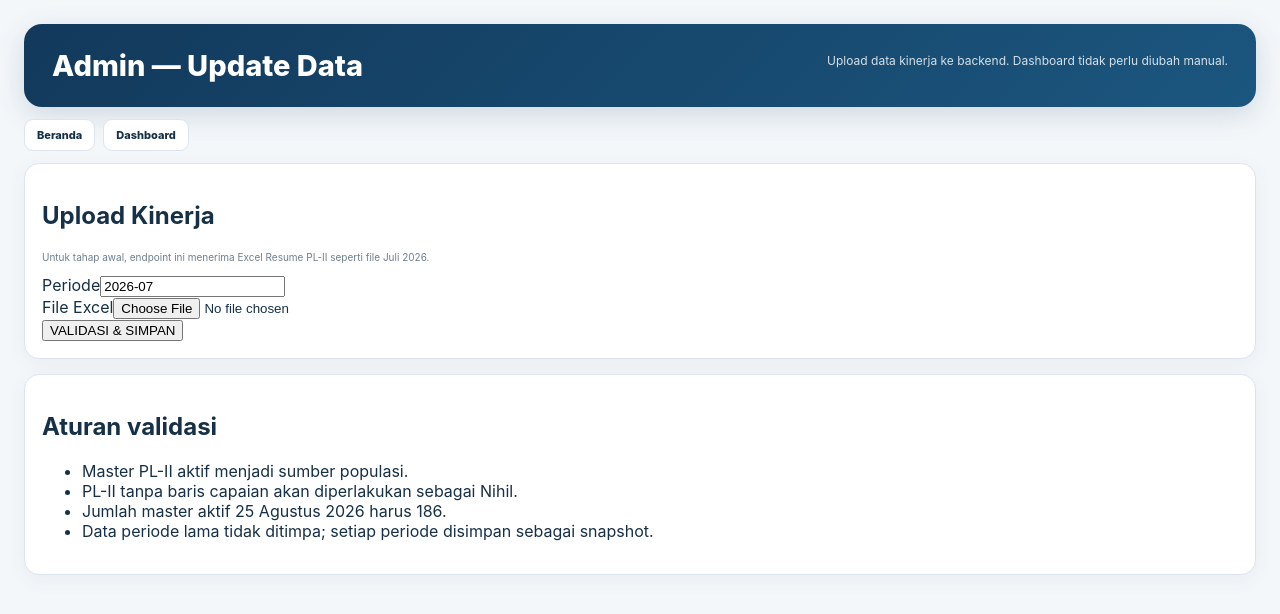
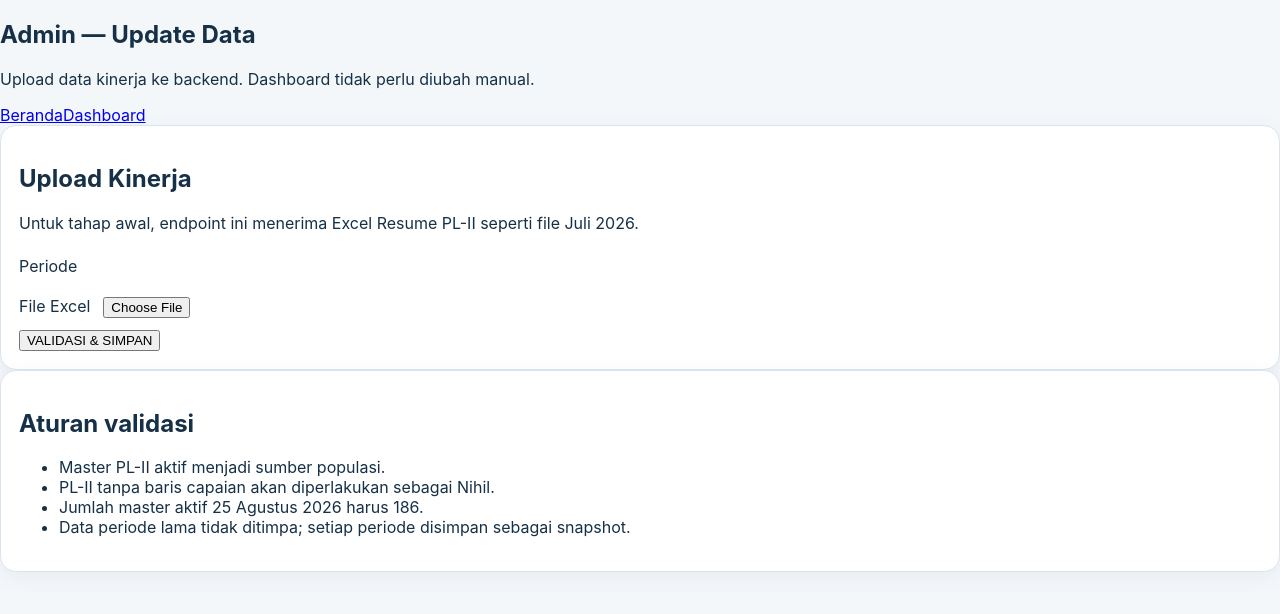
Before and after one commit to rinisetia-project/pl2-kinerja, a Next.js app: page /admin in a window 1280 px wide. Shown: the top 614 px of the page. Built offline with nearby package versions, Linux system fonts and the light colour scheme.

Commit message:
Update globals.css

```diff
--- a/app/globals.css
+++ b/app/globals.css
@@ -1,51 +1,18 @@
-
-:root{--navy:#12395b;--blue:#226ca8;--blue2:#4b91c8;--green:#2e7d62;--orange:#d7782d;--red:#b74b4b;--ink:#163047;--muted:#6e7f8f;--bg:#f4f7fa;--card:#fff;--line:#dce5ed}
-*{box-sizing:border-box}
-body{margin:0;font-family:Inter,Segoe UI,Arial,sans-serif;background:var(--bg);color:var(--ink)}
-.wrap{max-width:1550px;margin:auto;padding:24px}
-.hero{background:linear-gradient(135deg,var(--navy),#1b567f);color:#fff;border-radius:18px;padding:24px 28px;box-shadow:0 8px 28px rgba(20,60,90,.16);display:flex;justify-content:space-between;gap:24px}
-.topbar-main{min-width:0;flex:1}
-.eyebrow{font-size:10px;font-weight:800;letter-spacing:.5px;opacity:.82;margin-bottom:4px}
-.hero h1{font-size:29px;font-weight:800;margin:0}
-.hero p{margin:5px 0 0;opacity:.82;font-size:12px}
-.hero-badge{text-align:right;font-size:10px;line-height:1.45;white-space:nowrap;align-self:flex-end}.hero-badge b{font-size:12px}
-.toolbar{margin-top:17px;display:flex;gap:10px;flex-wrap:wrap}
-.toolbar select,.toolbar input{padding:10px 12px;border-radius:9px;border:1px solid rgba(255,255,255,.35);background:rgba(255,255,255,.12);color:#fff;outline:0}
-.toolbar select option{background:#fff;color:#111}
-.toolbar .searchbox{background:#fff;color:#111;border:1px solid var(--line);min-width:290px}
-.nav{display:flex;gap:8px;margin:12px 0}
-.nav a{padding:8px 12px;border:1px solid var(--line);background:#fff;border-radius:9px;color:var(--ink);text-decoration:none;font-size:11px;font-weight:800}
-.nav a.active{background:#eef5fa;border-color:#bfd3e0}
-.kpis{display:grid;grid-template-columns:repeat(6,1fr);gap:15px;margin:18px 0}
-.card{background:#fff;border:1px solid var(--line);border-radius:15px;padding:17px;box-shadow:0 5px 20px rgba(30,65,95,.055)}
-.kpi .label,.kpi span{text-transform:uppercase;letter-spacing:.7px;font-size:10px;color:var(--muted);font-weight:800}
-.kpi .value,.kpi b{font-size:25px;font-weight:800;margin:8px 0 3px;display:block}
-.kpi .meta,.kpi small{font-size:11px;color:var(--muted)}
-.grid.two{display:grid;grid-template-columns:1.05fr .95fr;gap:15px;margin-bottom:15px}
-.section{margin-bottom:15px}
-.section-title,.section-head h2{font-size:16px;font-weight:800;margin:0 0 12px}
-.section-head{display:flex;justify-content:space-between;align-items:flex-start;gap:12px;margin-bottom:12px}
-.section-head p{font-size:11px;color:var(--muted);margin:4px 0 0}
-.tabs{display:flex;gap:7px;margin-bottom:10px}.tabs button,.tab,.sort-group button{padding:7px 10px;border:1px solid var(--line);background:#fff;border-radius:8px;font-weight:700;cursor:pointer;color:var(--ink);font-size:10px}.tabs button.selected,.sort-group button.selected{background:var(--navy);color:#fff}
-.chart-wrap{height:330px;overflow:auto}
-.bars{display:grid;gap:2px}
-.barrow{display:grid;grid-template-columns:260px 1fr 78px;gap:9px;align-items:center;margin:7px 0}
-.barlabel,.bar-label{font-size:11px;white-space:nowrap;overflow:hidden;text-overflow:ellipsis}
-.barlabel span{display:block;overflow:hidden;text-overflow:ellipsis}
-.barlabel small{display:block;font-size:9px;color:var(--muted);margin-top:2px}
-.bartrack{height:15px;background:#e9eff4;border-radius:99px;overflow:hidden}.barfill{height:100%;border-radius:99px;background:linear-gradient(90deg,var(--blue2),var(--blue))}
-.barrow>b{font-size:10px;text-align:right}
-.pie-grid{display:grid;grid-template-columns:1fr 1fr;gap:15px}.pie-box{border:1px solid var(--line);border-radius:11px;padding:12px;background:#fafcfe;text-align:center}.pie-box>b{font-size:11px}
-.donut{width:150px;height:150px;border-radius:50%;margin:10px auto;display:grid;place-items:center}.donut.small{width:125px;height:125px}.donut>div{width:88px;height:88px;border-radius:50%;background:#fff;display:flex;flex-direction:column;align-items:center;justify-content:center}.donut.small>div{width:74px;height:74px}.donut b{font-size:13px}.donut small{font-size:9px;color:var(--muted)}
-.mini-legend{display:grid;gap:5px;text-align:left;font-size:9px}.mini-legend span{display:flex;align-items:center;gap:5px}.mini-legend b{margin-left:auto}.mini-legend i{width:8px;height:8px;border-radius:2px;display:inline-block}.mini-legend .blue{background:var(--blue)}.mini-legend .green{background:#55a078}
-.channel-wrap{display:grid;grid-template-columns:160px 1fr;gap:15px;align-items:center}.legend-list{display:grid;gap:9px}.legend-list>div{display:grid;grid-template-columns:10px 1fr auto;gap:7px;align-items:center;font-size:10px}.legend-list i{width:9px;height:9px;border-radius:2px}.pill{font-size:9px;font-weight:800;background:#eef5fa;border-radius:99px;padding:5px 8px;color:#315d79}
-.insights{display:grid;grid-template-columns:repeat(2,1fr);gap:10px}.insight{background:#f8fbfd;border:1px solid var(--line);border-radius:11px;padding:12px;font-size:12px}.insight b{display:block;margin-bottom:4px}
-.table-wrap,.table{max-height:520px;overflow:auto;border:1px solid var(--line);border-radius:11px}table{width:100%;border-collapse:collapse;font-size:10px;min-width:1050px}th{position:sticky;top:0;background:#eaf1f6;color:#264660;text-align:left;padding:9px;border-bottom:1px solid var(--line);z-index:1;white-space:nowrap}td{padding:8px 9px;border-bottom:1px solid #edf2f6;vertical-align:top}tr:hover td{background:#f8fbfd}.nihil td{background:#fff9f9}.inactive td{background:#fff4f4}
-.status{display:inline-block;border-radius:99px;padding:3px 7px;font-weight:800;font-size:9px}.status.ok{background:#e2f3e9;color:#246b4c}.status.zero{background:#fde7e7;color:#943d3d}
-.formasi-grid{display:grid;grid-template-columns:1.45fr .75fr;gap:15px}.card-soft{border:1px solid var(--line);border-radius:11px;background:#fafcfe;padding:13px}.card-soft h3{font-size:12px;margin:0 0 10px}.zero-grid{display:grid;grid-template-columns:1fr 1fr;gap:6px}.zero-grid span{background:#fde7e7;color:#943d3d;border-radius:7px;padding:7px;font-size:9px;font-weight:800}.summary-chips{display:flex;gap:6px;flex-wrap:wrap}.summary-chips span{font-size:9px;background:#f4f7fa;border:1px solid var(--line);padding:5px 7px;border-radius:7px;color:var(--muted)}.summary-chips b{color:var(--ink)}
-.sort-group{display:flex;gap:5px;flex-wrap:wrap}.sort-group button{font-size:9px}.foot,.footnote{font-size:10px;color:var(--muted);line-height:1.55;margin-top:13px}.footer{text-align:center}
-.notice{padding:10px 12px;border-radius:9px;margin:10px 0;font-size:11px}.notice.danger{background:#fff0f0;color:#934545;border:1px solid #f0d0d0}.loading{padding:10px 12px;background:#eef5fa;color:#426176;border:1px solid var(--line);border-radius:9px;margin:10px 0;font-size:11px}
-.red{color:#943d3d}.green{color:#246b4c}.muted{font-size:10px;color:var(--muted);line-height:1.5}.table-meta{display:flex;align-items:center}
-@media(max-width:1250px){.kpis{grid-template-columns:repeat(3,1fr)}.grid.two{grid-template-columns:1fr}}
-@media(max-width:900px){.hero{display:block}.hero-badge{text-align:left;margin-top:12px}.kpis{grid-template-columns:repeat(2,1fr)}.formasi-grid{grid-template-columns:1fr}.pie-grid{grid-template-columns:1fr}.channel-wrap{grid-template-columns:145px 1fr}}
-@media(max-width:600px){.wrap{padding:10px}.hero{padding:18px}.hero h1{font-size:23px}.kpis{grid-template-columns:1fr}.barrow{grid-template-columns:120px 1fr 60px}.insights{grid-template-columns:1fr}.toolbar .searchbox{min-width:100%;width:100%}}
+:root{--navy:#12395b;--blue:#226ca8;--blue2:#4b91c8;--green:#2e7d62;--orange:#d7782d;--red:#b74b4b;--ink:#163047;--muted:#6e7f8f;--bg:#f4f7fa;--card:#fff;--line:#dce5ed;--soft:#edf3f8}
+*{box-sizing:border-box}body{margin:0;font-family:Inter,Segoe UI,Arial,sans-serif;background:var(--bg);color:var(--ink)}
+.container{max-width:1500px;margin:auto;padding:26px}.topbar{background:linear-gradient(135deg,var(--navy),#1b567f);color:white;border-radius:18px;padding:26px 30px;box-shadow:0 8px 28px rgba(20,60,90,.16)}
+.title{font-size:30px;font-weight:800;letter-spacing:.2px}.sub{margin-top:6px;opacity:.85}.toolbar{margin-top:18px;display:flex;gap:12px;flex-wrap:wrap}
+select,input{border:1px solid rgba(255,255,255,.35);background:rgba(255,255,255,.12);color:white;padding:10px 12px;border-radius:10px;outline:none}select option{color:#111;background:white}input::placeholder{color:rgba(255,255,255,.78)}
+.kpis{display:grid;grid-template-columns:repeat(4,1fr);gap:16px;margin:20px 0}.card{background:var(--card);border:1px solid var(--line);border-radius:16px;padding:18px;box-shadow:0 5px 20px rgba(30,65,95,.06)}
+.kpi .label{font-size:12px;text-transform:uppercase;letter-spacing:.7px;color:var(--muted);font-weight:700}.kpi .value{font-size:27px;font-weight:800;margin:9px 0 4px}.kpi .meta{font-size:13px;color:var(--muted)}
+.progress{height:8px;background:#e8eef3;border-radius:999px;margin-top:12px;overflow:hidden}.progress>div{height:100%;background:var(--blue);border-radius:999px}
+.grid2{display:grid;grid-template-columns:1.1fr .9fr;gap:16px;margin-bottom:16px}.section-title{font-size:17px;font-weight:800;margin-bottom:14px}.chart-wrap{max-height:360px;overflow:auto}
+.bar-row{display:grid;grid-template-columns:270px 1fr 72px;gap:10px;align-items:center;margin:9px 0}.bar-label{font-size:12px;white-space:nowrap;overflow:hidden;text-overflow:ellipsis}.bar-track{height:16px;background:#e9eff4;border-radius:999px;overflow:hidden}.bar{height:100%;border-radius:999px;background:linear-gradient(90deg,var(--blue2),var(--blue))}.bar.green{background:linear-gradient(90deg,#66aa88,var(--green))}.bar-value{text-align:right;font-weight:700;font-size:12px}
+table{width:100%;border-collapse:collapse;font-size:12px}th{position:sticky;top:0;background:#eaf1f6;color:#264660;text-align:left;padding:10px;border-bottom:1px solid var(--line)}td{padding:9px 10px;border-bottom:1px solid #edf2f6;vertical-align:top}tr:hover td{background:#f8fbfd}.table-wrap{max-height:440px;overflow:auto;border:1px solid var(--line);border-radius:12px}
+.badge{display:inline-block;border-radius:999px;padding:4px 8px;font-size:11px;font-weight:700}.good{background:#e2f3e9;color:#246b4c}.mid{background:#fff0dc;color:#9a5b18}.low{background:#fde7e7;color:#943d3d}.row-nihil td{background:#fff9f9}.inactive td{background:#fff4f4;color:#7e3434}
+.insights{display:grid;grid-template-columns:repeat(3,1fr);gap:12px}.insight{background:#f8fbfd;border:1px solid var(--line);border-radius:12px;padding:14px}.insight b{display:block;margin-bottom:5px}.tabs,.sorts{display:flex;gap:8px;margin-bottom:12px;flex-wrap:wrap}.tab{padding:8px 12px;border-radius:9px;border:1px solid var(--line);cursor:pointer;background:#fff;color:var(--ink);font-weight:700}.tab.active{background:var(--navy);color:#fff}
+.footnote{font-size:12px;color:var(--muted);line-height:1.55;margin-top:16px}.notice{padding:12px 14px;border-radius:10px;margin:15px 0}.notice.danger{background:#fde7e7;color:#943d3d;border:1px solid #f2c8c8}.loading{padding:12px 0;color:var(--muted)}
+.pies{display:grid;grid-template-columns:1fr 1fr;gap:15px}.pie{width:180px;height:180px;border-radius:50%;margin:10px auto;position:relative}.pie:after{content:"";position:absolute;inset:36px;background:#fff;border-radius:50%}.legend{font-size:11px}.legend div{display:flex;justify-content:space-between;margin:6px 0}.channel{display:flex;gap:28px;align-items:center;justify-content:center}.donut{width:190px;height:190px;border-radius:50%;position:relative}.donut:after{content:"";position:absolute;inset:38px;background:#fff;border-radius:50%}.donut>div{position:absolute;inset:0;display:flex;align-items:center;justify-content:center;flex-direction:column;z-index:2}.donut b{font-size:25px}.donut small{color:var(--muted)}.legend-list{min-width:190px;font-size:12px}.legend-list div{display:grid;grid-template-columns:12px 1fr auto;gap:8px;align-items:center;margin:9px 0}.legend-list i{width:10px;height:10px;border-radius:50%;display:block}
+.formasi-summary{display:grid;grid-template-columns:repeat(4,1fr);gap:10px;margin:12px 0}.mini{background:#f7fafc;border:1px solid #e2eaf0;border-radius:10px;padding:11px}.mini span{font-size:11px;color:var(--muted)}.mini b{display:block;font-size:20px;margin-top:4px}.footer{padding:0 4px 20px}
+@media(max-width:1000px){.kpis{grid-template-columns:repeat(2,1fr)}.grid2{grid-template-columns:1fr}.insights{grid-template-columns:1fr}.bar-row{grid-template-columns:180px 1fr 60px}.channel{flex-direction:column}.formasi-summary{grid-template-columns:repeat(2,1fr)}}
+@media(max-width:600px){.container{padding:12px}.kpis{grid-template-columns:1fr}.title{font-size:24px}.bar-row{grid-template-columns:120px 1fr 55px}.pies{grid-template-columns:1fr}.formasi-summary{grid-template-columns:1fr}.channel{gap:10px}}
```
